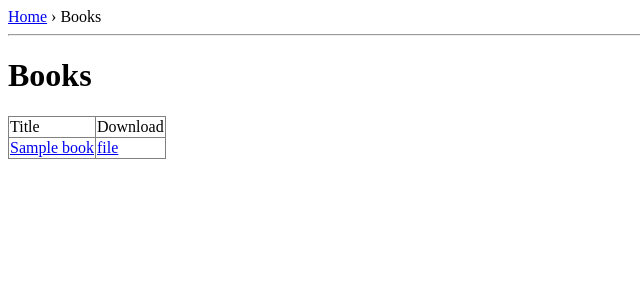
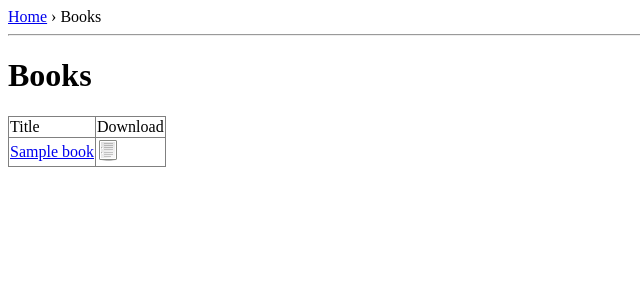
Before and after one commit to sa2ajj/myLibrary, a Django app: template templates/books.html in a window 1280 px wide. Shown: the top 300 px of the page, without its empty margins (0-640 px from the left). Run offline with Django 3.2, Linux system fonts and the light colour scheme; the template is opened without the code that fills it: most values are stand-ins (such as "Sample title", 1, 10 or a date in 2020).

Commit message:
put an icon for downloads

```diff
--- a/templates/author.html
+++ b/templates/author.html
@@ -10,7 +10,7 @@
     <td>Title</td><td>Download</td>
   </tr>
   {% for book in books %}<tr>
-    <td><a href="/book/{{ book.id }}">{{ book.title }}</a></td><td><a href="/file/{{ book.id }}">file</a></td>
+    <td><a href="/book/{{ book.id }}">{{ book.title }}</a></td><td><a href="/file/{{ book.id }}"><img src="/static/download.png" alt="download"/></a></td>
   </tr>{% endfor %}
 </table>
 {% endblock %}
--- a/templates/base.html
+++ b/templates/base.html
@@ -6,6 +6,10 @@
   <style><!--
 table {
     border-collapse: collapse;
+}
+
+img {
+  border: 0;
 }
 --></style>
 
--- a/templates/book.html
+++ b/templates/book.html
@@ -8,7 +8,7 @@
 <p>by {% for author in authors %}{% if not forloop.first %}, {% endif %}<a href="/author/{{ author.id }}">{{ author.name }}</a>{% endfor %}</p>
 <p>lang: {{ book.language }}</p>
 <p>tags: {% for tag in tags %}{% if not forloop.first %}, {% endif %}<a href="/tag/{{ tag.id }}">{{ tag.name }}</a>{% endfor %}</p>
-<p><a href="/file/{{ book.id }}">download</a></p>
+<p>download: <a href="/file/{{ book.id }}"><img src="/static/download.png" alt="download"/></a></p>
 {% if book.annotation %}<h2>Annotation</h2><p>{{ book.annotation }}</p>{% endif %}
 {% endblock %}
 
--- a/templates/books.html
+++ b/templates/books.html
@@ -10,7 +10,7 @@
     <td>Title</td><td>Download</td>
   </tr>
   {% for book in books %}<tr>
-    <td><a href="/book/{{ book.id }}">{{ book.title }}</a></td><td><a href="/file/{{ book.id }}">file</a></td>
+    <td><a href="/book/{{ book.id }}">{{ book.title }}</a></td><td><a href="/file/{{ book.id }}"><img src="/static/download.png" alt="download"/></a></td>
   </tr>{% endfor %}
 </table>
 {% endblock %}
```
Also changed, not shown: static/download.png (added).
